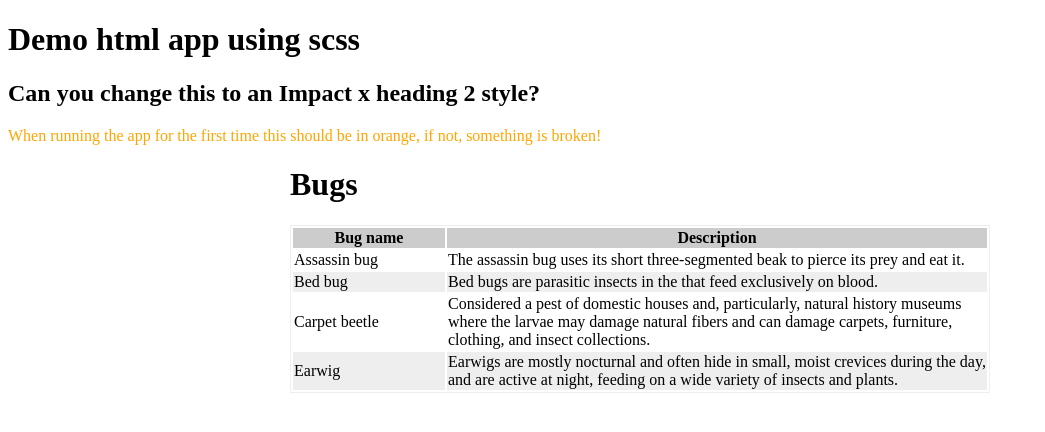
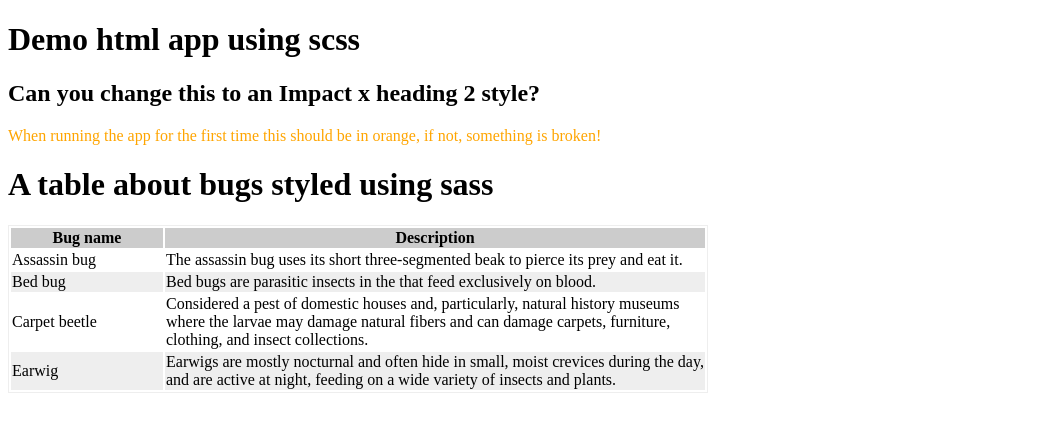
Before and after one commit to euloonglim-tw/my-html-app, a website: page public/index.html in a window 1280 px wide. Shown: the whole page, without its empty margins (0-1045 px from the left). Drawn offline with Linux system fonts and the light colour scheme.

Commit message:
moved bug table to left of screen

```diff
--- a/public/index.html
+++ b/public/index.html
@@ -12,7 +12,7 @@
         <p>When running the app for the first time this should be in orange, if not, something is broken!</p>
 
         <div class="container">
-          <h1>Bugs</h1>
+          <h1>A table about bugs styled using sass</h1>
           <table>
             <tr>
               <th>Bug name</th>
--- a/sass/main.scss
+++ b/sass/main.scss
@@ -13,7 +13,6 @@ $first_col_width: 150px;
 
 div.container {
 
-    margin: auto;
     font: $myfont;
     width: $container_width;
 }
```
Also changed, not shown: public/css/main.css.
